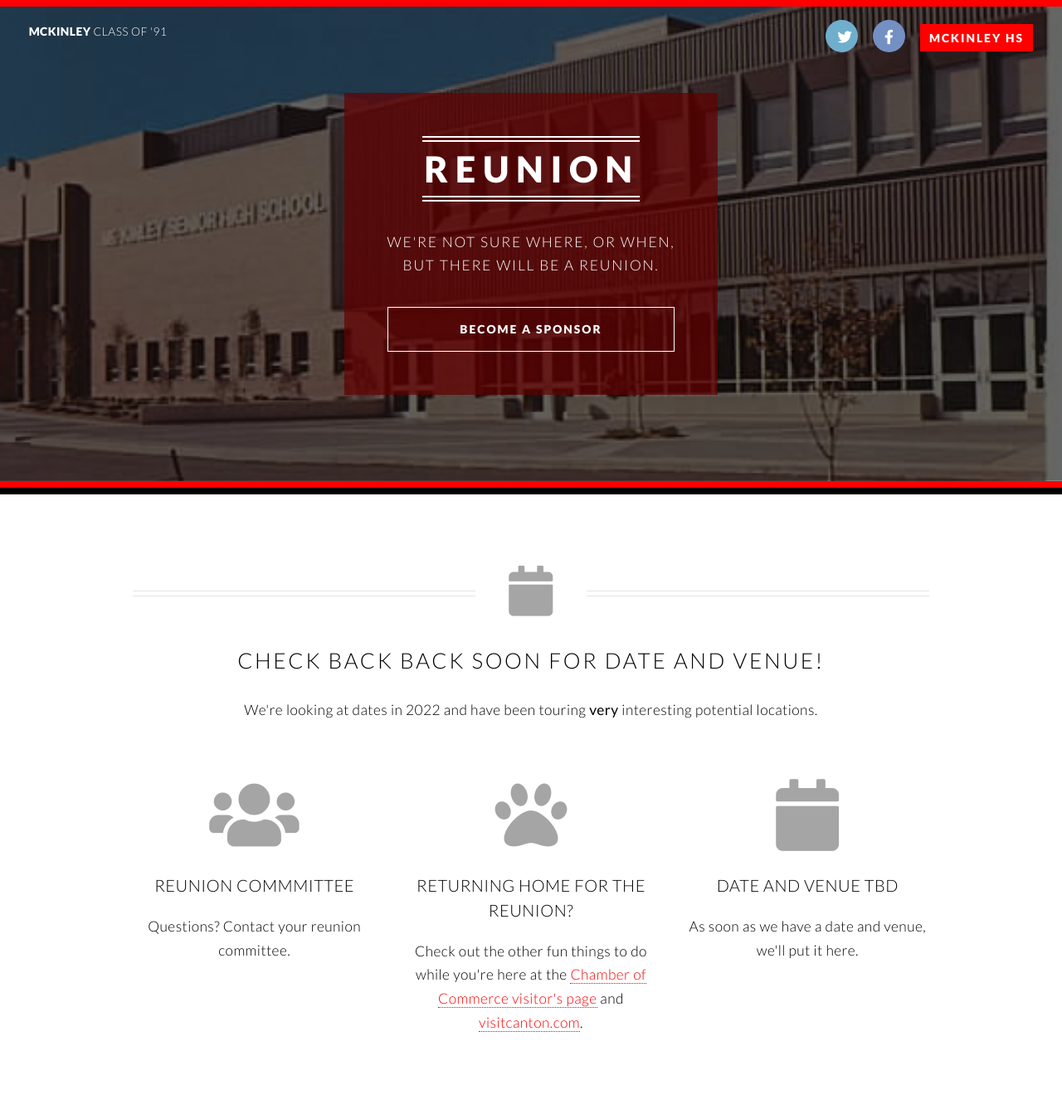
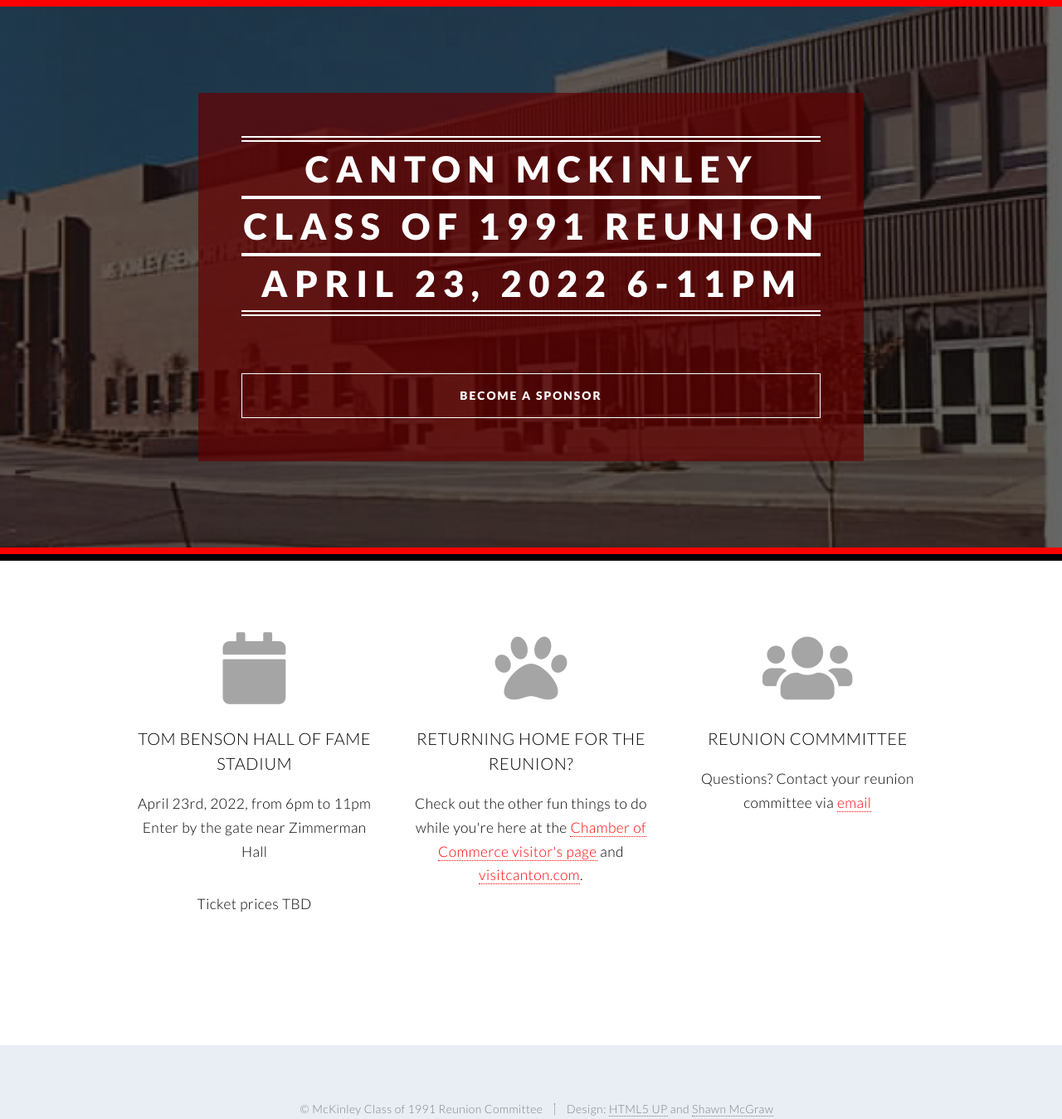
Before and after one commit to shawnmcgraw/mck91reunion.com, a plain HTML site: page index.html in a window 1280 px wide. Shown: the top 1349 px of the page at 83% size. Drawn offline with Linux system fonts and the light colour scheme.

Commit message:
page edits

```diff
--- a/index.html
+++ b/index.html
@@ -16,13 +16,13 @@
 		<div id="page-wrapper">
 
 			<!-- Header -->
-				<header id="header" class="alt">
-					<h1 id="logo"><a href="index.html">McKinley <span>Class of '91</span></a></h1>
-					<nav id="nav">
-						<ul>
+				<!-- <header id="header" class="alt"> -->
+					<!-- <h1 id="logo"><a href="index.html">McKinley <span>Class of '91</span></a></h1> -->
+					<!-- <nav id="nav"> -->
+						<!-- <ul> -->
 							<!-- <li class="current"><a href="index.html">Welcome</a></li> -->
-							<li><a href="#" class="icon brands circle fa-twitter"><span class="label">Twitter</span></a></li>
-							<li><a href="#" class="icon brands circle fa-facebook-f"><span class="label">Facebook</span></a></li>
+							<!-- <li><a href="#" class="icon brands circle fa-twitter"><span class="label">Twitter</span></a></li> -->
+							<!-- <li><a href="#" class="icon brands circle fa-facebook-f"><span class="label">Facebook</span></a></li> -->
 							<!-- <li class="submenu">
 								Links
 								<ul>
@@ -32,10 +32,10 @@
 									<li><a href="contact.html">Contact</a></li>
 								</ul>
 							</li> -->
-							<li><a href="https://www.ccsdistrict.org/McKinley" class="button primary" target="_blank">McKinley HS</a></li>
-						</ul>
-					</nav>
-				</header>
+							<!-- <li><a href="https://www.ccsdistrict.org/McKinley" class="button primary" target="_blank">McKinley HS</a></li> -->
+						<!-- </ul> -->
+					<!-- </nav> -->
+				<!-- </header> -->
 
 			<!-- Banner -->
 				<section id="banner">
@@ -49,13 +49,14 @@
 					<div class="inner">
 
 						<header>
-							<h2>Reunion</h2>
+							<h2>Canton McKinley</h2>
+							<h2>Class of 1991 Reunion</h2>
+							<h2>April 23, 2022 6-11pm</h2>
 						</header>
-						<p>We're not sure where, or when, <br>
-							but there will be a reunion.</p>
+						<!-- <p>April 23, 2022 6-11pm</p> -->
 						<footer>
 							<ul class="buttons stacked">
-								<li><a href="mailto:info@practical.life" class="button fit scrolly" target="_blank">Become a Sponsor</a></li>
+								<li><a href="mailto:mck91reunioncmte@gmail.com" class="button fit scrolly" target="_blank">Become a Sponsor</a></li>
 							</ul>
 						</footer>
 
@@ -66,60 +67,27 @@
 			<!-- Main -->
 				<article id="main">
 
-					<header class="special container">
+					<!-- <header class="special container">
 						<span class="icon solid fa-calendar"></span>
-						<h2>Check back back soon for date and venue!</h2>
-						<p>We're looking at dates in 2022 and have been touring <strong>very</strong> interesting potential locations.</p>
-					</header>
-
-					<!-- One -->
-						<!-- <section class="wrapper style2 container special-alt">
-							<div class="row gtr-50">
-								<div class="col-8 col-12-narrower">
-
-									<header>
-										<h2>Behold the <strong>icons</strong> that visualize what you’re all about. or just take up space. your call bro.</h2>
-									</header>
-									<p>Sed tristique purus vitae volutpat ultrices. Aliquam eu elit eget arcu comteger ut fermentum lorem. Lorem ipsum dolor sit amet. Sed tristique purus vitae volutpat ultrices. eu elit eget commodo. Sed tristique purus vitae volutpat ultrices. Aliquam eu elit eget arcu commodo.</p>
-									<footer>
-										<ul class="buttons">
-											<li><a href="#" class="button">Find Out More</a></li>
-										</ul>
-									</footer>
-
-								</div>
-								<div class="col-4 col-12-narrower imp-narrower">
-
-									<ul class="featured-icons">
-										<li><span class="icon fa-clock"><span class="label">Feature 1</span></span></li>
-										<li><span class="icon solid fa-volume-up"><span class="label">Feature 2</span></span></li>
-										<li><span class="icon solid fa-laptop"><span class="label">Feature 3</span></span></li>
-										<li><span class="icon solid fa-inbox"><span class="label">Feature 4</span></span></li>
-										<li><span class="icon solid fa-lock"><span class="label">Feature 5</span></span></li>
-										<li><span class="icon solid fa-cog"><span class="label">Feature 6</span></span></li>
-									</ul>
-
-								</div>
-							</div>
-						</section> -->
+						<h2><a href="https://www.hofvillage.com/p/about/tom-benson-hall-of-fame-stadium1">Tom Benson Hall of Fame Stadium</a></h2>
+						<p>April 23rd, 2022 6pm to 11pm</p>
+						<p>Enter by the gate near Zimmerman Hall</p>
+					</header> -->
 
 					<!-- Two -->
 						<section class="wrapper style1 container special">
 							<div class="row">
 								<div class="col-4 col-12-narrower">
-
 									<section>
-										<span class="icon solid featured fa-users"></span>
+										<span class="icon solid featured fa-calendar"></span>
 										<header>
-											<h3>Reunion Commmittee</h3>
+											<h3><a href="https://www.hofvillage.com/p/about/tom-benson-hall-of-fame-stadium1">Tom Benson Hall of Fame Stadium</a></h3>
 										</header>
-										<p>Questions? Contact your reunion committee.</p>
-										<div class="container"></div>
+										<p>April 23rd, 2022, from 6pm to 11pm <br> Enter by the gate near Zimmerman Hall</p>
+										<p>Ticket prices TBD</p>
 									</section>
-
 								</div>
 								<div class="col-4 col-12-narrower">
-
 									<section>
 										<span class="icon solid featured fa-paw"></span>
 										<header>
@@ -127,24 +95,22 @@
 										</header>
 										<p>Check out the other fun things to do while you're here at the <a href="https://www.cantonchamber.org/visitors" target="_blank">Chamber of Commerce visitor's page</a> and <a href="https://www.visitcanton.com/" target="_blank">visitcanton.com</a>.</p>
 									</section>
-
 								</div>
 								<div class="col-4 col-12-narrower">
-
 									<section>
-										<span class="icon solid featured fa-calendar"></span>
+										<span class="icon solid featured fa-users"></span>
 										<header>
-											<h3>Date and Venue TBD</h3>
+											<h3>Reunion Commmittee</h3>
 										</header>
-										<p>As soon as we have a date and venue, we'll put it here.</p>
+										<p>Questions? Contact your reunion committee via <a href="mailto:mck91reunioncmte@gmail.com">email</a></p>
+										<div class="container"></div>
 									</section>
-
 								</div>
 							</div>
 						</section>
 
-					<!-- Three -->
-						<section class="wrapper style3 container special">
+					<!-- sponsors -->
+						<!-- <section class="wrapper style3 container special">
 
 							<header class="major">
 								<h2>Check out our awesome <strong>Sponsors</strong></h2>
@@ -158,11 +124,11 @@
 										<header>
 											<a href="https://practical.life/"><h3>Practical.Life</h3></a>
 										</header>
-										<p>Home organizing, de-cluttering and staging. Moving? I can help organize the move and trasition.</p>
+										<p>Home organizing, de-cluttering and staging. Moving? I can organize the move and help ease the trasition.</p>
 									</section>
 
 								</div>
-								<!-- <div class="col-6 col-12-narrower">
+								<div class="col-6 col-12-narrower">
 
 									<section>
 										<a href="https://mcgraw.tech/" class="image featured" target="_blank"><img src="images/mtlogo.png" alt="" /></a>
@@ -196,16 +162,16 @@
 										<p>Would be really great to have four sponsors.</p>
 									</section>
 
-								</div> -->
+								</div>
 							</div>
 
-							<!-- <footer class="major">
+							<footer class="major">
 								<ul class="buttons">
 									<li><a href="#" class="button">See More</a></li>
 								</ul>
-							</footer> -->
+							</footer>
 
-						</section>
+						</section> -->
 
 				</article>
 
@@ -228,13 +194,13 @@
 			<!-- Footer -->
 				<footer id="footer">
 
-					<ul class="icons">
+					<!-- <ul class="icons">
 						<li><a href="#" class="icon brands circle fa-twitter"><span class="label">Twitter</span></a></li>
 						<li><a href="#" class="icon brands circle fa-facebook-f"><span class="label">Facebook</span></a></li>
-					</ul>
+					</ul> -->
 
 					<ul class="copyright">
-						<li>&copy; McKinley Class of 91 Reunion Committee</li><li>Design: <a href="http://html5up.net" target="_blank">HTML5 UP</a> and <a href="https://mcgraw.tech/about/" target="_blank">Shawn McGraw</a> </li>
+						<li>&copy; McKinley Class of 1991 Reunion Committee</li><li>Design: <a href="http://html5up.net" target="_blank">HTML5 UP</a> and <a href="https://mcgraw.tech/about/" target="_blank">Shawn McGraw</a> </li>
 					</ul>
 
 				</footer>
```
